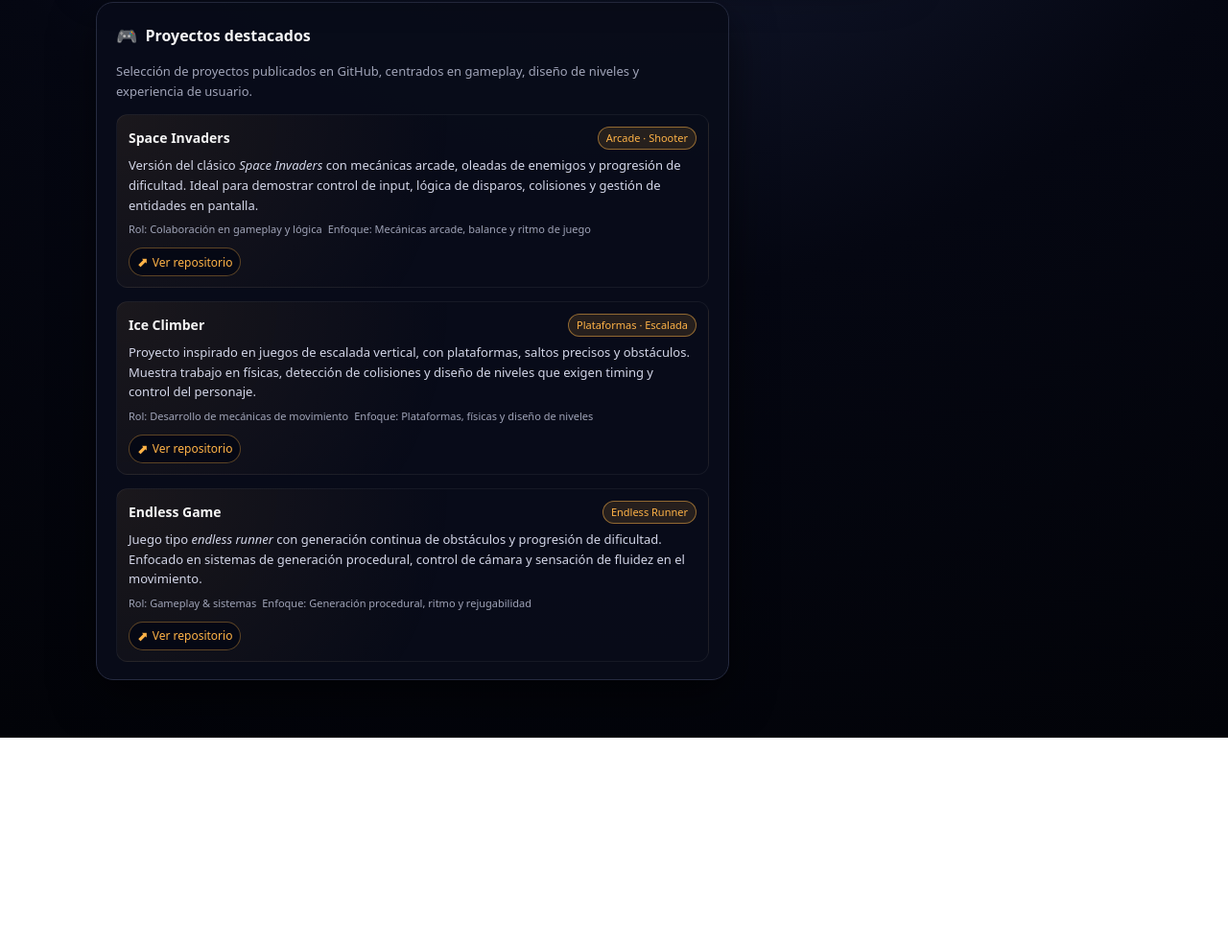
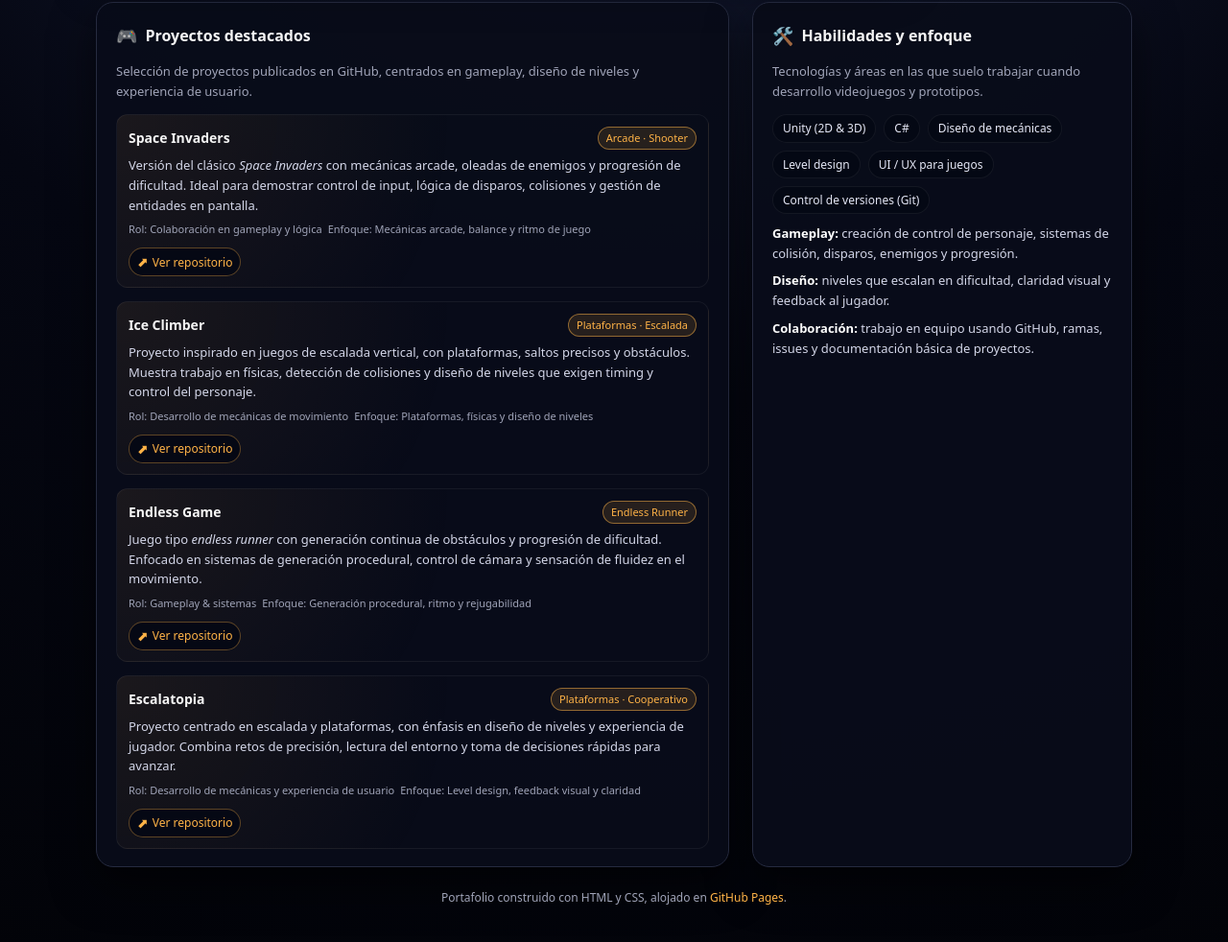
Before and after one commit to Alebald2025/Alebald2025.github.io, a plain HTML site: page index.html in a window 1280 px wide. Shown: the part 454-1436 px from the top of the page at 96% size. Before the commit the page ends 1223 px from the top, so only its background shows below. Drawn offline with Linux system fonts and the light colour scheme.

Commit message:
Update index.html

```diff
--- a/index.html
+++ b/index.html
@@ -514,3 +514,59 @@
                 <span>⬈</span> Ver repositorio
               </a>
             </div>
+          </article>
+
+          <!-- Escalatopia -->
+          <article class="project-card">
+            <div class="project-header">
+              <div class="project-name">Escalatopia</div>
+              <div class="project-label">Plataformas · Cooperativo</div>
+            </div>
+            <p class="project-desc">
+              Proyecto centrado en escalada y plataformas, con énfasis en diseño de niveles y experiencia de jugador.
+              Combina retos de precisión, lectura del entorno y toma de decisiones rápidas para avanzar.
+            </p>
+            <div class="project-meta">
+              <span>Rol: Desarrollo de mecánicas y experiencia de usuario</span>
+              <span>Enfoque: Level design, feedback visual y claridad</span>
+            </div>
+            <div class="project-links">
+              <a class="project-link" href="https://github.com/Ashley-max2/ESCALATOPIA" target="_blank" rel="noopener noreferrer">
+                <span>⬈</span> Ver repositorio
+              </a>
+            </div>
+          </article>
+        </div>
+      </section>
+
+      <section>
+        <h2 class="section-title"><span>🛠️</span> Habilidades y enfoque</h2>
+        <p class="section-subtitle">Tecnologías y áreas en las que suelo trabajar cuando desarrollo videojuegos y prototipos.</p>
+
+        <div class="skills-list">
+          <span class="skill-pill">Unity (2D & 3D)</span>
+          <span class="skill-pill">C#</span>
+          <span class="skill-pill">Diseño de mecánicas</span>
+          <span class="skill-pill">Level design</span>
+          <span class="skill-pill">UI / UX para juegos</span>
+          <span class="skill-pill">Control de versiones (Git)</span>
+        </div>
+
+        <div class="experience-item">
+          <strong>Gameplay:</strong> creación de control de personaje, sistemas de colisión, disparos, enemigos y progresión.
+        </div>
+        <div class="experience-item">
+          <strong>Diseño:</strong> niveles que escalan en dificultad, claridad visual y feedback al jugador.
+        </div>
+        <div class="experience-item">
+          <strong>Colaboración:</strong> trabajo en equipo usando GitHub, ramas, issues y documentación básica de proyectos.
+        </div>
+      </section>
+    </main>
+
+    <footer>
+      Portafolio construido con HTML y CSS, alojado en <a href="https://github.com" target="_blank" rel="noopener noreferrer">GitHub Pages</a>.
+    </footer>
+  </div>
+</body>
+</html>
```
